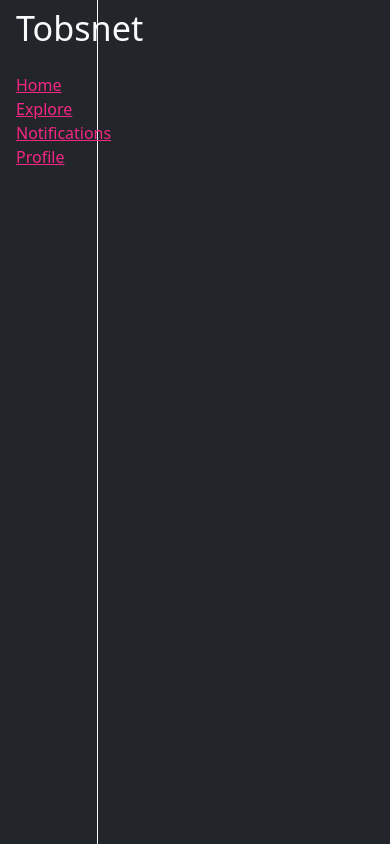
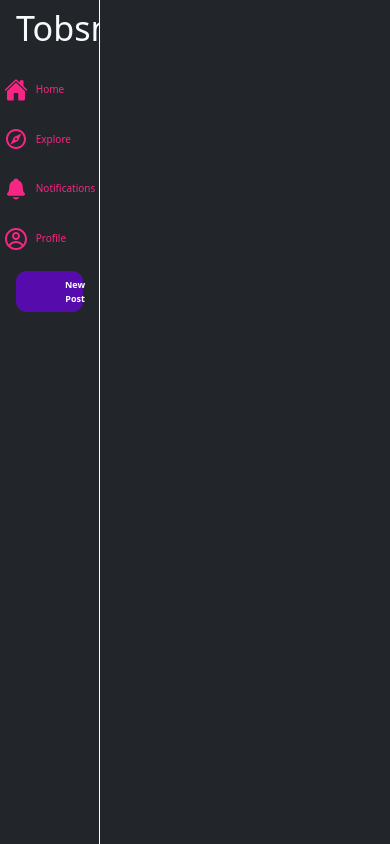
Before and after one commit to Tobshub/tobsnet, a React (Vite) app in the folder client/: page / in a window 390 px wide. Built offline with nearby package versions, Linux system fonts and the light colour scheme; what @trpc/react-query would draw is missing.

Commit message:
sidebar component

```diff
--- a/client/src/index.scss
+++ b/client/src/index.scss
@@ -47,13 +47,15 @@ body,
 
 $primary: hsl(333, 93%, 56%);
 $secondary: hsl(194, 85%, 62%);
+$info: hsl(268, 88%, 36%);
 $light: hsl(210, 17%, 98%);
 $dark: hsl(210, 11%, 15%);
 
 @import "../node_modules/bootstrap/scss/bootstrap";
 
 .page {
-  overflow: hidden;
+  overflow-x: hidden;
+  overflow-y: auto;
   color: var(--color-neutral-100);
   background-color: var(--color-neutral-0);
 }
--- /dev/null
+++ b/client/src/pages/Home/components/sidebar.scss
@@ -0,0 +1,96 @@
+.page {
+  .page-section {
+    min-height: 100%;
+  }
+
+  header.page-section {
+    border-right: 1px solid var(--color-neutral-100);
+    width: min(25%, 250px);
+    min-width: 100px;
+    padding: 0.5rem 1rem;
+    overflow: hidden;
+
+    nav.navbar {
+      li.nav-item {
+        font-size: 1.5rem;
+        padding: 0;
+        display: block;
+        color: var(--color-highlights-purple);
+        transition: 100ms;
+        border-radius: 8px;
+
+        a {
+          color: inherit;
+          text-decoration: none;
+          padding: 0.3rem 0.5rem;
+        }
+
+        &:hover {
+          background-color: var(--color-purple-20);
+          color: var(--color-neutral-100);
+        }
+      }
+
+      button.btn-info {
+        width: 100%;
+        font-weight: 600;
+        font-size: 1.25rem;
+        border-radius: 10px;
+        padding-left: 2rem;
+        gap: 1rem;
+      }
+    }
+  }
+}
+
+@media (max-width: 800px) {
+  header.page-section {
+    nav.navbar {
+      display: flex;
+      justify-content: center;
+      align-items: center;
+
+      li.nav-item {
+        span {
+          font-size: smaller;
+        }
+      }
+
+      div {
+        button.btn-info {
+          width: fit-content;
+          font-size: 1.25rem;
+          border-radius: 10px;
+
+          span {
+            font-size: smaller;
+          }
+        }
+      }
+    }
+  }
+}
+
+@media (max-width: 650px) {
+  header.page-section {
+    nav.navbar {
+      li.nav-item {
+        span {
+          font-size: x-small;
+        }
+      }
+
+      div {
+        button.btn-info {
+          width: fit-content;
+          font-size: 1.25rem;
+          border-radius: 10px;
+
+          span {
+            font-size: xx-small;
+          }
+        }
+      }
+    }
+  }
+}
--- /dev/null
+++ b/client/src/pages/Home/components/sidebar.tsx
@@ -0,0 +1,50 @@
+import "./sidebar.scss";
+import { NavLink } from "react-router-dom";
+import { IoHome, IoNotifications, IoCreateOutline } from "react-icons/io5";
+import { MdOutlineExplore } from "react-icons/md";
+import { CgProfile } from "react-icons/cg";
+import { PropsWithChildren } from "react";
+
+export default function SideBar() {
+  return (
+    <header className="page-section">
+      <p className="display-4">Tobsnet</p>
+      <nav className="navbar">
+        <ul className="navbar-nav gap-3 mb-3">
+          <NavItem to="/">
+            <IoHome />
+            <span> Home </span>
+          </NavItem>
+          <NavItem to="/explore">
+            <MdOutlineExplore />
+            <span> Explore</span>
+          </NavItem>
+          <NavItem to="/notifications">
+            <IoNotifications />
+            <span>Notifications</span>
+          </NavItem>
+          <NavItem to="/profile">
+            <CgProfile />
+            <span>Profile</span>
+          </NavItem>
+        </ul>
+        <div className="w-100">
+          <button className="btn btn-info d-flex align-items-center justify-content-start">
+            <IoCreateOutline />
+            <span>New Post</span>
+          </button>
+        </div>
+      </nav>
+    </header>
+  );
+}
+
+function NavItem(props: PropsWithChildren & { to: string }) {
+  return (
+    <li className="nav-item">
+      <NavLink to={props.to} className="nav-link d-flex align-items-center gap-2">
+        {props.children}
+      </NavLink>
+    </li>
+  );
+}
--- a/client/src/pages/Home/home.scss
+++ b/client/src/pages/Home/home.scss
@@ -4,14 +4,29 @@
       width: 5px;
     }
     scrollbar-width: 5px;
+    width: 100%;
+    padding: 1rem 2.5rem;
+
+    div.post {
+      border: 2px outset var(--color-highlights-purple);
+      border-radius: 10px;
+      box-shadow: 0 0 0.5rem 0.2rem var(--color-highlights-purple);
+      padding: 0.5rem 1.5rem;
+      width: 100%;
+
+      div.stats {
+        font-size: 1.25rem;
+        display: flex;
+        justify-content: flex-end;
+        gap: 2rem;
+
+        span {
+          cursor: pointer;
+        }
+      }
+    }
   }
   .page-section {
     min-height: 100%;
   }
-
-  header.page-section {
-    border-right: 1px solid var(--color-neutral-100);
-    width: min(25%, 250px);
-    padding: 0.5rem 1rem;
-  }
 }
--- a/client/src/pages/Home/home.tsx
+++ b/client/src/pages/Home/home.tsx
@@ -1,30 +1,10 @@
-import { PropsWithChildren } from "react";
+import SideBar from "./components/sidebar";
 import "./home.scss";
-import { NavLink } from "react-router-dom";
 
 export default function HomePage() {
   return (
     <div className="page d-flex justify-content-start align-items-start">
-      <header className="page-section">
-        <p className="display-4">Tobsnet</p>
-        <nav className="navbar">
-          <ul className="navbar-nav">
-            <NavItem to="/">Home</NavItem>
-            <NavItem to="/explore">Explore</NavItem>
-            <NavItem to="/notifications">Notifications</NavItem>
-            <NavItem to="/profile">Profile</NavItem>
-          </ul>
-        </nav>
-      </header>
-      <main className="page-section"></main>
+      <SideBar />
     </div>
   );
 }
-
-function NavItem(props: PropsWithChildren & { to: string }) {
-  return (
-    <li className="nav-item">
-      <NavLink to={props.to}>{props.children}</NavLink>
-    </li>
-  );
-}
```
